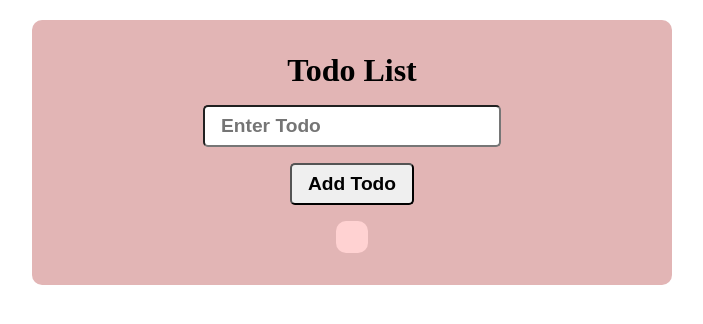
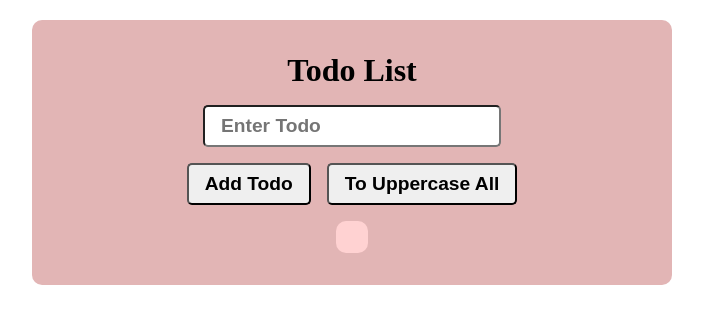
Before and after one commit to sanjeevkoshti/React-Learning, a React (Vite) app: page / in a window 1280 px wide. Shown: the top 324 px of the page, without its empty margins (288-991 px from the left). Built offline with nearby package versions, Linux system fonts and the light colour scheme.

Commit message:
add uppercase button  to Todo List

```diff
--- a/src/states/TodoList.jsx
+++ b/src/states/TodoList.jsx
@@ -10,11 +10,22 @@ export default function TodoList(){
     const deleteTodo=(index)=>{
         setTodos(todos.filter((todos, idx)=>idx!=index));
     }
+    const toUpper=()=>{
+        setTodos(
+            todos.map(
+                (todo) =>
+                    todo.toUpperCase()
+            )
+        );
+    }
     return(
         <div style={styles}>
             <h1>Todo List</h1>
             <input type="text" value={newTodo} onChange={(e)=>setNewTodo(e.target.value)} placeholder="Enter Todo" style={inputStyle}/>
-            <button onClick={addTodo} style={btnStyle}>Add Todo</button>
+            <div>
+                <button onClick={addTodo} style={btnStyle}>Add Todo</button>
+                <button onClick={toUpper} style={btnStyle}>To Uppercase All</button>
+            </div>
             <ul style={ulStyle}>
                 {todos.map((todo, index)=>(
                     <li style={liStyle} key={index}>
@@ -58,6 +69,7 @@ let ulStyle={
     marginTop:"1rem"
 }
 let btnStyle={
+    margin:"0 0.5rem",
     padding:"0.5rem 1rem",
     fontSize:"1.2rem",
     fontWeight:"bold",
```
